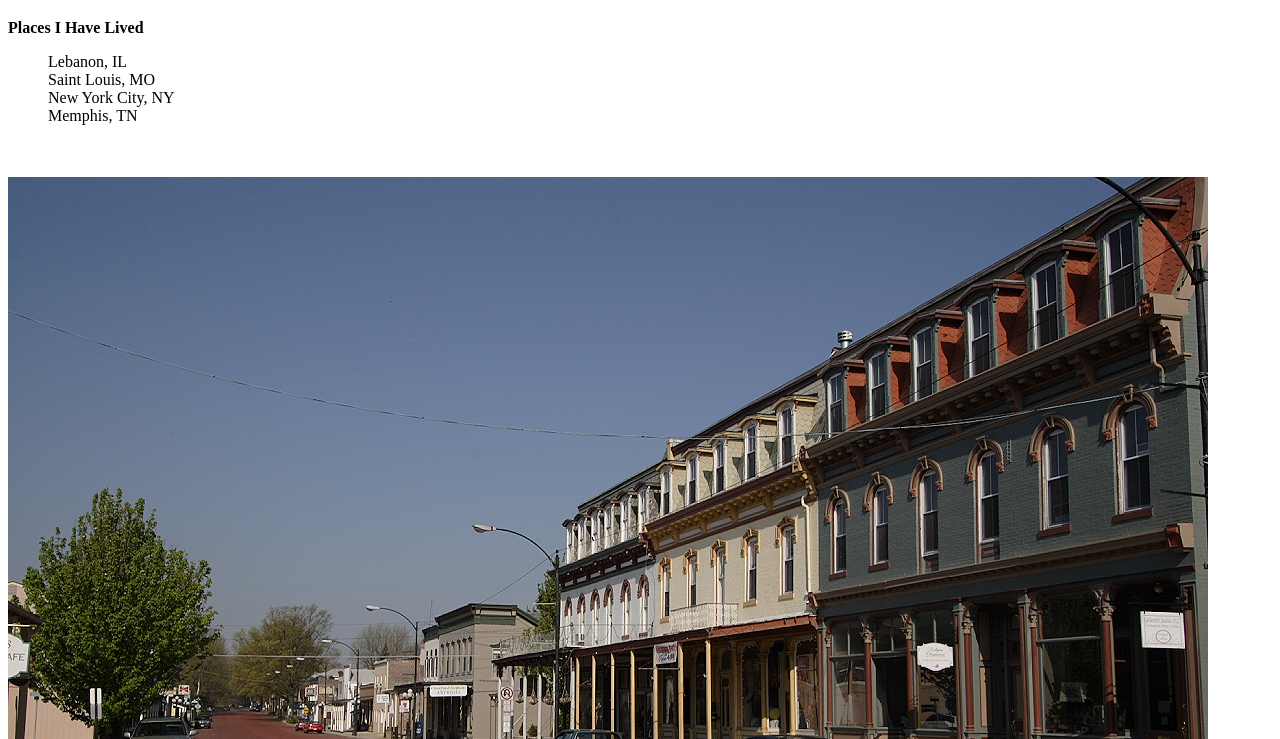
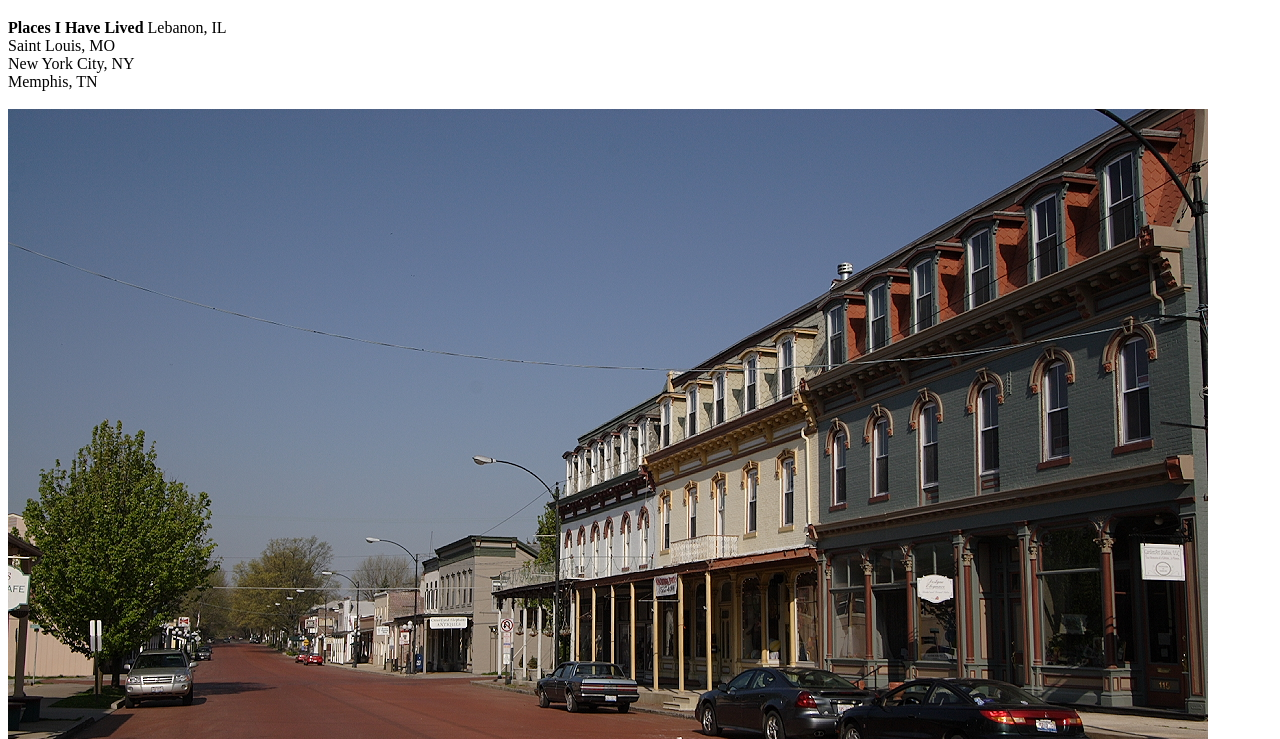
Before and after one commit to CodeCamp-Oct-2021/assignment-4-html-me-something-SusanPasek, a website: page index.html in a window 1280 px wide. Shown: the part 61-800 px from the top of the page. Drawn offline with Linux system fonts and the light colour scheme.

Commit message:
please work

```diff
--- a/index.html
+++ b/index.html
@@ -12,11 +12,11 @@
 
       <h1 id =mainHeading >The Story of My Life</h1>
      <b>Places I Have Lived</b>
-     <ol>
+
         Lebanon, IL <br>
         Saint Louis, MO <br>
         New York City, NY <br>
-        Memphis, TN</ol>
+        Memphis, TN
         <br>
         <br>
         <img src = "./images/lebanon.jpg" alt = "lebanon">
@@ -33,9 +33,9 @@
 
 <p>Planning a move to <b>New York City</b> was exciting and over-whelming! I am glad I followed my dream and tried living there, but it turned out to not be a good fit for me. It was too crowded, loud, dirty, and expensive. After a year, I decided to was time for a change of scenery.  I will stick to just visiting!</p> <br>
 
-<Section>This is a section!! </Section><p>Next, I landed an opportuity dancing and teaching dance in <b>Memphis, TN</b> . It was a better fit than NYC, I loved the mild winters in Memphis, but it still didn't feel like home. After about 5 years, I decided to move to Saint Louis and finish my degree at SLU. </p> <br> -->
+<Section>This is a section!! </Section><p>Next, I landed an opportuity dancing and teaching dance in <b>Memphis, TN</b> . It was a better fit than NYC, I loved the mild winters in Memphis, but it still didn't feel like home. After about 5 years, I decided to move to Saint Louis and finish my degree at SLU. </p>
 
-<Section>This is another section!!</Section><p> I have been living in south <b>Saint Louis city </b> since 2014 and I love it. My family isn't too far away and Saint Louis is just the right size city for me. Also, we have the Cardinals and IMO's pizza, so that is hard to beat!</p><br> -->
+<Section>This is another section!!</Section><p> I have been living in south <b>Saint Louis city </b> since 2014 and I love it. My family isn't too far away and Saint Louis is just the right size city for me. Also, we have the Cardinals and IMO's pizza, so that is hard to beat!</p>
 <Section>Another section here!!</Section>
 <p>I am not planning on leaving Saint Louis anytime soon, but who knows where I will end up? I wouldn't be opposed to somewhere with a beach! </p>
 
```
